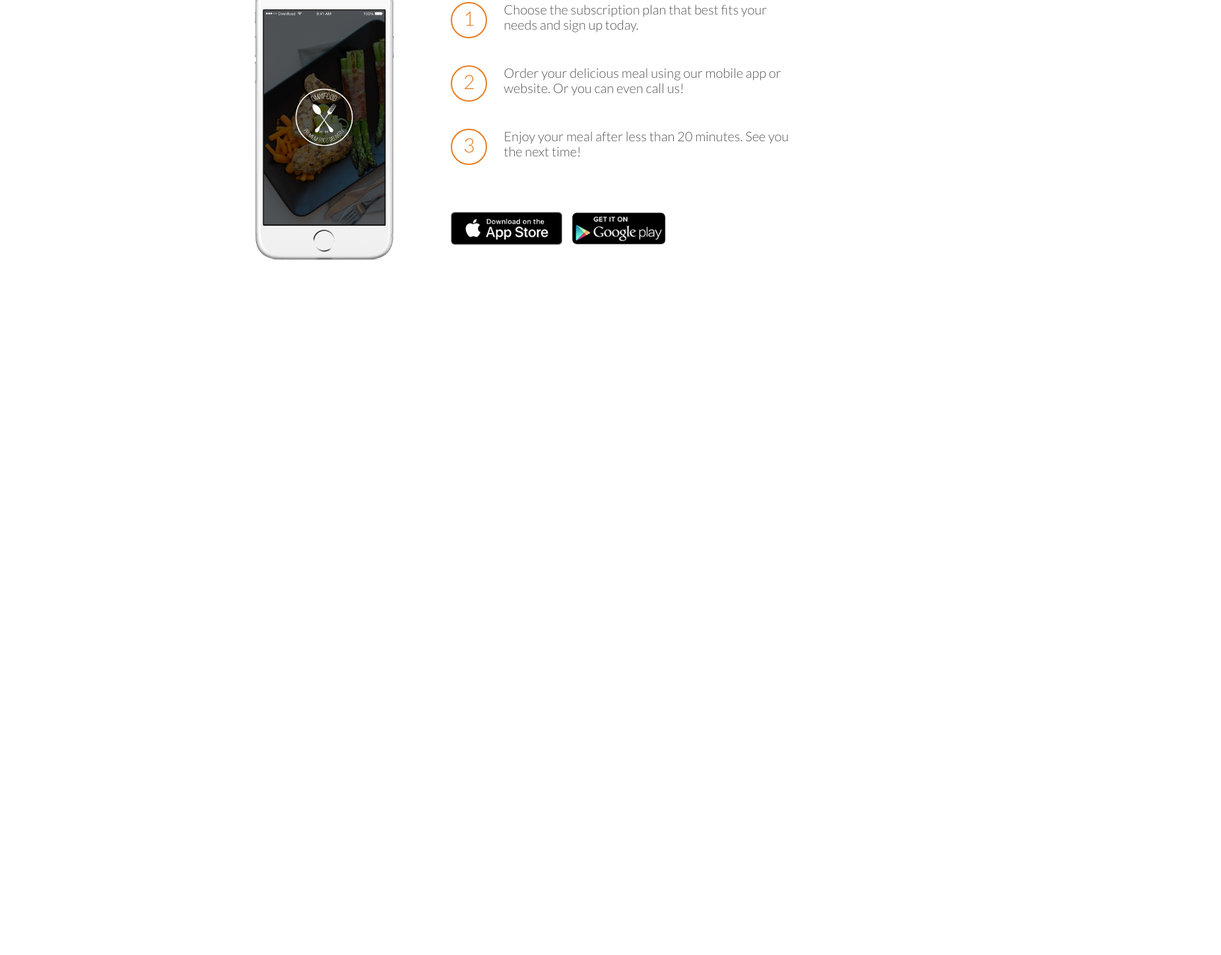
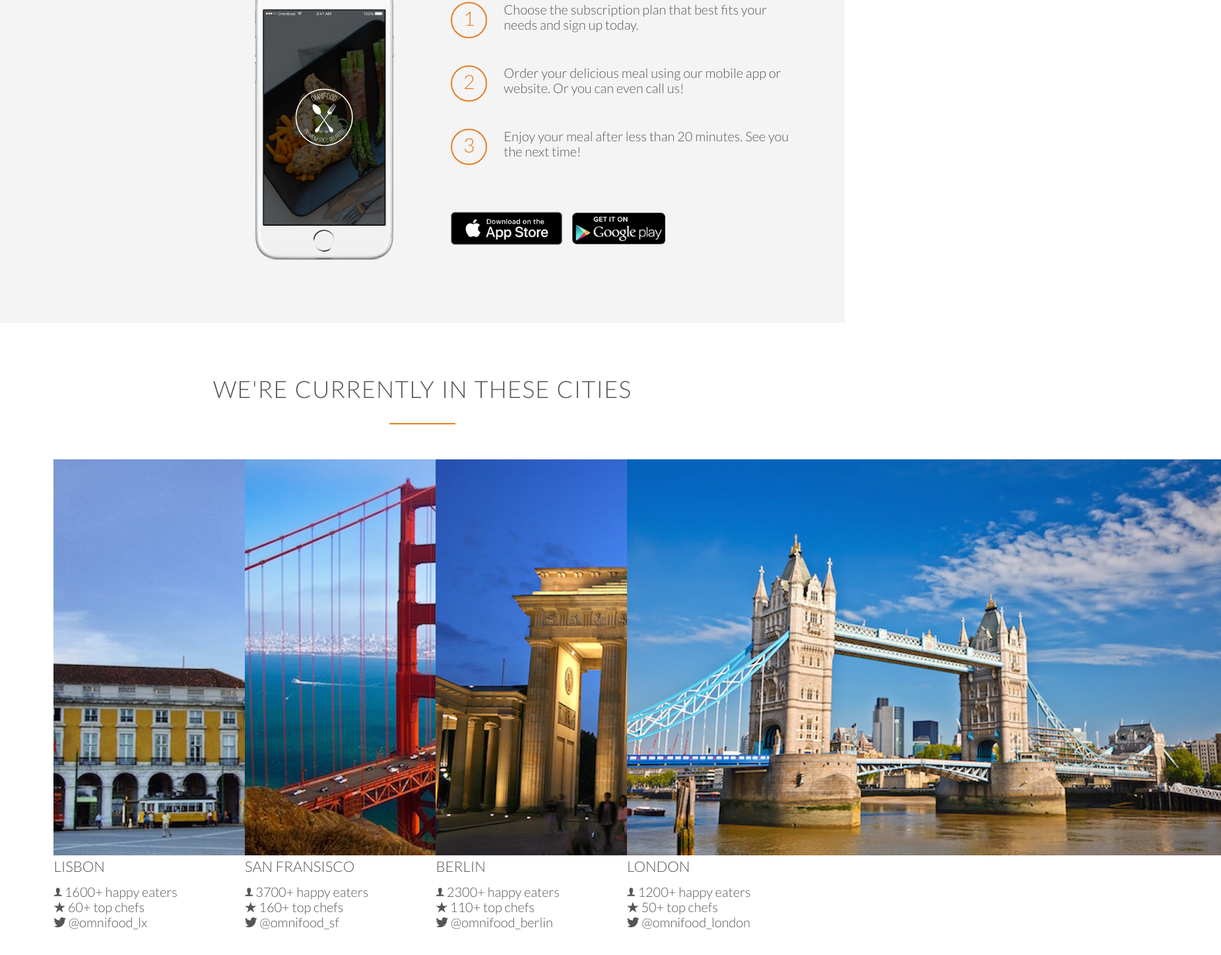
Before and after one commit to forsonem/omnifood, a plain HTML site: page index.html in a window 1280 px wide. Shown: the part 2249-3696 px from the top of the page at 66% size, 1850 px wide, since content can reach past the window. Before the commit the page ends 2738 px from the top, so only its background shows below. Drawn offline with Linux system fonts and the light colour scheme; files whose address does not match are found by name.

Commit message:
cities section start

```diff
--- a/index.html
+++ b/index.html
@@ -130,15 +130,78 @@
                     <a href="#" class="btn-app"><img src="resources\img\download-app-android.png"  alt="Play Store Button"></a>
                 </div>
             </div>
+        </section>
+        <section class="cities">
+            <div class="row">
+                <h2>We're currently in these cities</h2>
+            </div>
+            <div class="row">
+                <div class="col span-1-of-4 box">
+                        <img src="resources\img\lisbon-3.jpg" alt="Lisbon">
+                        <h3>Lisbon</h3>
+                        <div class="city-feature">
+                            <i class="ion-ios-person"></i>
+                            1600+ happy eaters
+                        </div>
+                        <div class="city-feature">
+                            <i class="ion-ios-star"></i>
+                            60+ top chefs
+                        </div>
+                        <div class="city-feature">
+                            <i class="ion-social-twitter"></i>
+                            @omnifood_lx
+                        </div>
+                </div>
+                <div class="col span-1-of-4 box">
+                        <img src="resources\img\san-francisco.jpg" alt="San Francisco">
+                        <h3>San Fransisco</h3>
+                        <div class="city-feature">
+                            <i class="ion-ios-person"></i>
+                            3700+ happy eaters
+                        </div>
+                        <div class="city-feature">
+                            <i class="ion-ios-star"></i>
+                            160+ top chefs
+                        </div>
+                        <div class="city-feature">
+                            <i class="ion-social-twitter"></i>
+                            @omnifood_sf
+                        </div>
+                </div>
+                <div class="col span-1-of-4 box">
+                        <img src="resources\img\berlin.jpg" alt="Berlin">
+                        <h3>Berlin</h3>
+                        <div class="city-feature">
+                            <i class="ion-ios-person"></i>
+                            2300+ happy eaters
+                        </div>
+                        <div class="city-feature">
+                            <i class="ion-ios-star"></i>
+                            110+ top chefs
+                        </div>
+                        <div class="city-feature">
+                            <i class="ion-social-twitter"></i>
+                            @omnifood_berlin
+                        </div>
+                </div>
+                <div class="col span-1-of-4 box">
+                        <img src="resources\img\london.jpg" alt="London">
+                        <h3>London</h3>
+                        <div class="city-feature">
+                            <i class="ion-ios-person"></i>
+                            1200+ happy eaters
+                        </div>
+                        <div class="city-feature">
+                            <i class="ion-ios-star"></i>
+                            50+ top chefs
+                        </div>
+                        <div class="city-feature">
+                            <i class="ion-social-twitter"></i>
+                            @omnifood_london
+                        </div>
+                </div>
+            </div>
 
         </section>
     </body>
 </html>
-
-<!-- Title: How it works - Simple as 1, 2, 3
-
-1.	Choose the subscription plan that best fits your needs and sign up today.
-2.	Order your delicious meal using our mobile app or website. Or you can even call us!
-3.	Enjoy your meal after less than 20 minutes. See you the next time!
-
- -->
--- a/resources/css/style.css
+++ b/resources/css/style.css
@@ -255,7 +255,9 @@ header{
 /* ---------------------------------------------------------------- */
 /* HOW IT WORKS */
 /* ---------------------------------------------------------------- */
-
+.section-steps{
+    background-color: #f4f4f4;
+}
 
 
 .steps-box:first-child{
```
